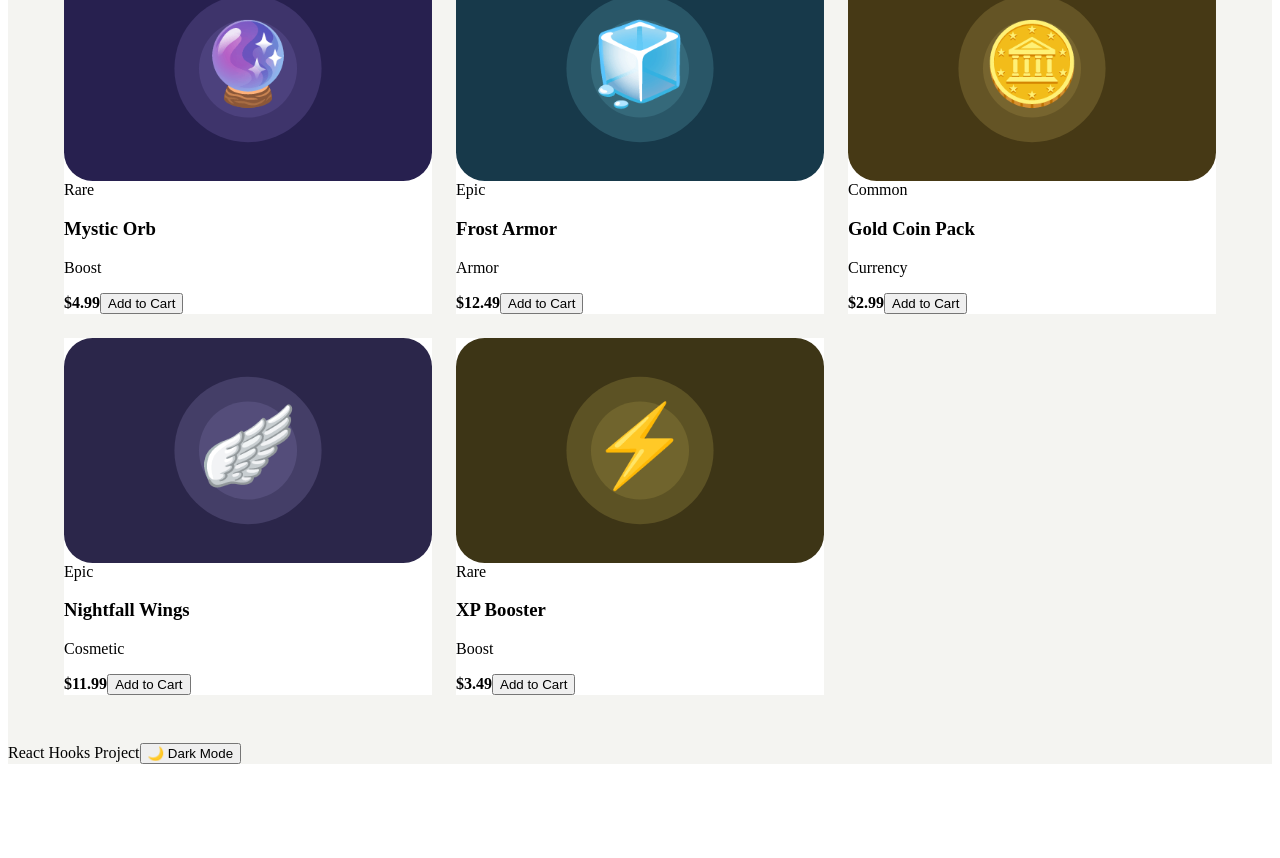
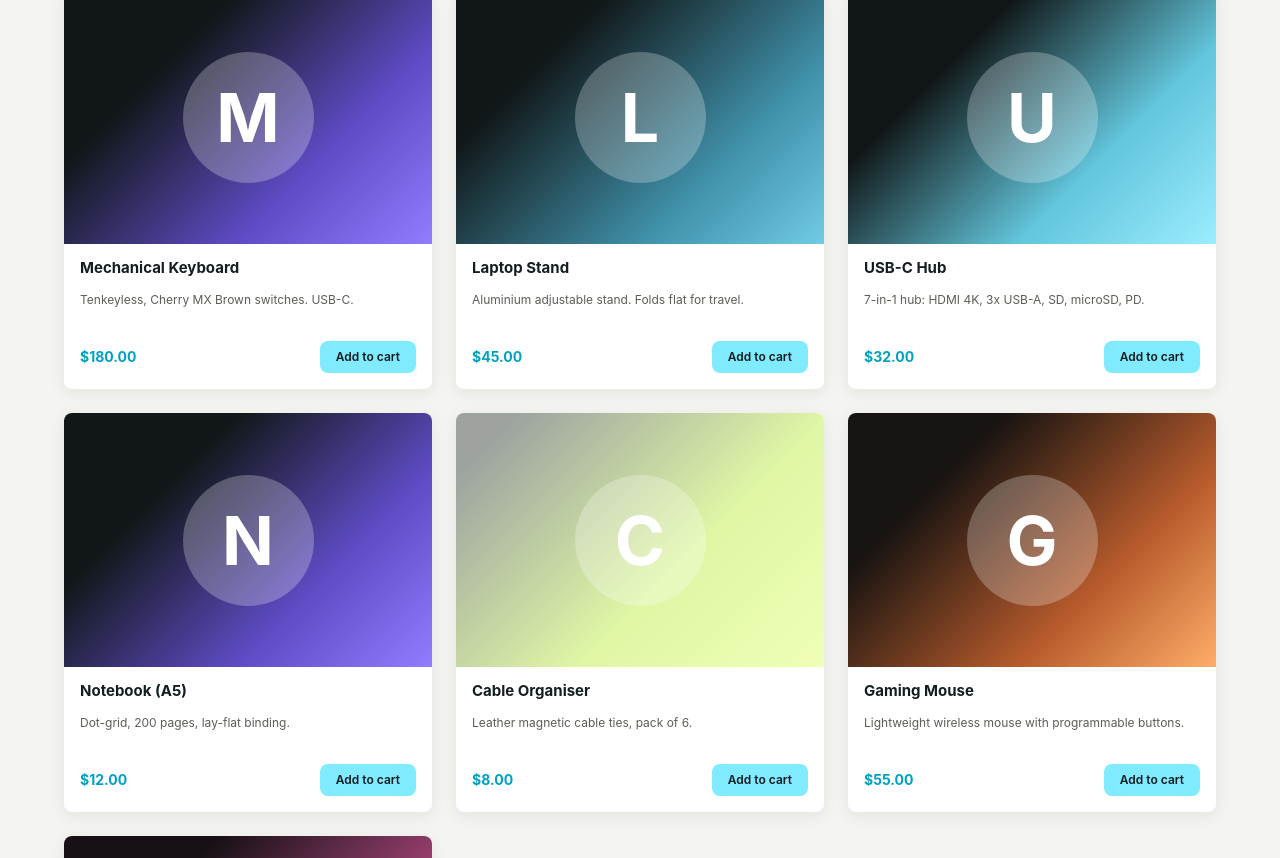
Before and after one commit to justshfarida/Checkout-Frontend, a React (Vite) app: page / in a window 1280 px wide. Shown: the part 542-1400 px from the top of the page. Before the commit the page ends 1314 px from the top, so only its background shows below. Built offline with nearby package versions, Linux system fonts and the light colour scheme.

Commit message:
Style store page and footer

```diff
--- a/src/components/catalog/ItemCard.css
+++ b/src/components/catalog/ItemCard.css
@@ -1,6 +1,281 @@
-.item-card{
-    display: flex;
-    flex-direction: column;
-    background: var(--color-surface);
-    border-radius: var(--radius-card);
+/* =========================
+   CARD
+   ========================= */
+
+.item-card {
+  display: flex;
+  flex-direction: column;
+
+  width: 100%;
+  /* Take 100% of the available width of my parent/grid cell. */
+  max-width: 368px;
+
+  background: var(--color-surface);
+
+  border-radius: var(--radius-md);
+  overflow: hidden;
+    /* Anything belonging to my children that extends outside my boundaries should be clipped. */
+  box-shadow: var(--shadow-card);
+
+  transition:
+    transform var(--transition-fast),
+    box-shadow var(--transition-fast);
 }
+
+.item-card:hover {
+  transform: translateY(-2px);
+}
+/* Moves the element 2 pixels upward along the vertical (Y) axis. */
+
+/* =========================
+   PRODUCT VISUAL
+   ========================= */
+
+.item-card__visual {
+  display: grid;
+  place-items: center;
+
+  width: 100%;
+  height: 254px;
+
+  flex-shrink: 0;
+}
+
+
+/* Cyan */
+
+.item-card__visual--cyan {
+  background:
+    linear-gradient(
+      135deg,
+      #111718 28%,
+      #62c6dc 68%,
+      #9cecff 100%
+    );
+}
+
+
+/* Purple */
+
+.item-card__visual--purple {
+  background:
+    linear-gradient(
+      135deg,
+      #111718 28%,
+      #5e4bc4 68%,
+      #927cff 100%
+    );
+}
+
+
+/* Lime */
+
+.item-card__visual--lime {
+  background:
+    linear-gradient(
+      135deg,
+      #9ea3a0 10%,
+      #dff6a5 60%,
+      #efffb5 100%
+    );
+}
+
+
+/* Blue */
+
+.item-card__visual--blue {
+  background:
+    linear-gradient(
+      135deg,
+      #111718 25%,
+      #3f8fa8 70%,
+      #71cbe5 100%
+    );
+}
+
+
+/* Orange */
+
+.item-card__visual--orange {
+  background:
+    linear-gradient(
+      135deg,
+      #171311 25%,
+      #b75b2c 68%,
+      #ffad69 100%
+    );
+}
+
+
+/* Pink */
+
+.item-card__visual--pink {
+  background:
+    linear-gradient(
+      135deg,
+      #171116 25%,
+      #a84479 68%,
+      #f48fc3 100%
+    );
+}
+
+
+/* =========================
+   INITIAL CIRCLE
+   ========================= */
+
+.item-card__initial {
+  display: grid;
+  place-items: center;
+
+  width: 131px;
+  height: 131px;
+
+  border-radius: 50%;
+
+  background: rgba(255, 255, 255, 0.25);
+  color: #ffffff;
+
+  font-family: var(--font-family);
+  font-size: 68px;
+  font-weight: 700;
+  line-height: 1;
+  letter-spacing: 0;
+
+}
+
+
+/* =========================
+   CARD BODY
+   ========================= */
+
+.item-card__body {
+  display: flex;
+  flex-direction: column;
+
+  flex: 1;
+  gap: 8px;
+  padding: var(--space-md);
+
+}
+
+
+/* =========================
+   TITLE
+   ========================= */
+
+.item-card__title {
+  margin: 0;
+
+  color: var(--color-text);
+
+  font-family: var(--font-family);
+  font-size: 15px;
+  font-weight: 700;
+  line-height: 100%;
+  letter-spacing: 0%;
+}
+
+
+/* =========================
+   DESCRIPTION
+   ========================= */
+
+.item-card__description {
+  margin: 8px 0 0;
+
+  color: var(--color-text-muted);
+
+  font-family: var(--font-family);
+  font-size: var(--font-size-xs);
+  font-weight: 400;
+  line-height: 18px;
+}
+
+
+/* =========================
+   FOOTER
+   ========================= */
+
+.item-card__footer {
+  display: flex;
+  justify-content: space-between;
+  align-items: center;
+  margin-top: auto;
+  padding-top: var(--space-lg);
+}
+
+
+/* =========================
+   PRICE
+   ========================= */
+
+.item-card__price {
+  color: var(--color-price);
+
+  font-family: var(--font-family);
+  font-size: 14px;
+  font-weight: 700;
+  line-height: 1;
+}
+
+
+/* =========================
+   BUTTON
+   ========================= */
+
+.item-card__button {
+  border: 0;
+  border-radius: 8px;
+
+  padding: 10px 16px;
+
+  background: var(--color-accent);
+  color: var(--color-text);
+
+  font-family: var(--font-family);
+  font-size: 12px;
+  font-weight: 600;
+  line-height: 1;
+
+  cursor: pointer;
+
+  transition:
+    background var(--transition-fast),
+    transform var(--transition-fast);
+}
+
+.item-card__button:hover:not(:disabled) {
+  background: var(--color-accent-hover);
+}
+
+.item-card__button:active:not(:disabled) {
+  transform: scale(0.97);
+}
+
+
+/* =========================
+   SOLD OUT
+   ========================= */
+
+.item-card__button:disabled {
+  background: var(--color-disabled-background);
+  color: var(--color-disabled-text);
+
+  cursor: not-allowed;
+}
+
+
+/* =========================
+   RESPONSIVE
+   ========================= */
+
+@media (max-width: 390px) {
+  .item-card {
+    max-width: none;
+  }
+
+  .item-card__visual {
+    height: 220px;
+  }
+}
--- a/src/components/catalog/ItemCard.jsx
+++ b/src/components/catalog/ItemCard.jsx
@@ -5,24 +5,26 @@ export default function ItemCard({ item }) {
   const { addToCart } = useCart();
 
   return (
-    <article className="item-card">
-      <img
-        className="item-card__image"
-        src={item.image}
-        alt={item.name}
-      />
+    <article
+      className={`item-card ${
+        item.soldOut ? "item-card--sold-out" : ""
+      }`}
+    >
+      <div
+        className={`item-card__visual item-card__visual--${item.variant}`}
+      >
+        <span className="item-card__initial">
+          {item.initial}
+        </span>
+      </div>
 
       <div className="item-card__body">
-        <span className="item-card__rarity">
-          {item.rarity}
-        </span>
-
         <h3 className="item-card__title">
           {item.name}
         </h3>
 
-        <p className="item-card__category">
-          {item.category}
+        <p className="item-card__description">
+          {item.description}
         </p>
 
         <div className="item-card__footer">
@@ -32,9 +34,11 @@ export default function ItemCard({ item }) {
 
           <button
             className="item-card__button"
+            type="button"
+            disabled={item.soldOut}
             onClick={() => addToCart(item)}
           >
-            Add to Cart
+            {item.soldOut ? "Sold out" : "Add to cart"}
           </button>
         </div>
       </div>
--- a/src/components/layout/Footer.css
+++ b/src/components/layout/Footer.css
@@ -0,0 +1,53 @@
+.footer {
+  display: flex;
+  justify-content: space-between;
+  align-items: center;
+  padding: 16px 48px;
+
+  background: var(--color-surface);
+  border-top: 1px solid var(--color-border);
+
+  font-family: var(--font-family);
+}
+
+.footer__text {
+  color: var(--color-text-muted);
+  font-size: 12px;
+  font-weight: 400;
+}
+
+.footer__theme-toggle {
+  padding: 8px 12px;
+
+  background: var(--color-surface);
+  color: var(--color-text);
+
+  border: 1px solid var(--color-border);
+  border-radius: var(--radius-sm);
+
+  font-family: inherit;
+  font-size: 12px;
+  font-weight: 600;
+
+  cursor: pointer;
+}
+
+.footer__theme-toggle:hover {
+  background: var(--color-accent);
+}
+
+
+/* Tablet */
+@media (max-width: 768px) {
+  .footer {
+    padding: 16px 24px;
+  }
+}
+
+
+/* Mobile */
+@media (max-width: 390px) {
+  .footer {
+    padding: 16px;
+  }
+}
--- a/src/components/layout/Footer.jsx
+++ b/src/components/layout/Footer.jsx
@@ -1,9 +1,15 @@
+import "./Footer.css";
+
 export default function Footer({ theme, onThemeToggle }) {
   return (
-    <footer>
-      <span>React Hooks Project</span>
+    <footer className="footer">
+      <span className="footer__text">React Hooks Project</span>
 
-      <button className="theme-toggle" type="button" onClick={onThemeToggle}>
+      <button
+        className="footer__theme-toggle"
+        type="button"
+        onClick={onThemeToggle}
+      >
         {theme === "dark" ? "☀️ Light Mode" : "🌙 Dark Mode"}
       </button>
     </footer>
--- a/src/data/items.js
+++ b/src/data/items.js
@@ -1,10 +1,92 @@
-export const GAME_ITEMS = [
-  { id: 1, name: "Crimson Dragon Skin", category: "Skin", price: 14.99, icon: "🐉", image: "/images/dragon.svg", rarity: "Legendary" },
-  { id: 2, name: "Shadowblade", category: "Weapon", price: 9.99, icon: "🗡️", image: "/images/blade.svg", rarity: "Epic" },
-  { id: 3, name: "Phoenix Mount", category: "Mount", price: 19.99, icon: "🔥", image: "/images/phoenix.svg", rarity: "Legendary" },
-  { id: 4, name: "Mystic Orb", category: "Boost", price: 4.99, icon: "🔮", image: "/images/orb.svg", rarity: "Rare" },
-  { id: 5, name: "Frost Armor", category: "Armor", price: 12.49, icon: "🧊", image: "/images/armor.svg", rarity: "Epic" },
-  { id: 6, name: "Gold Coin Pack", category: "Currency", price: 2.99, icon: "🪙", image: "/images/coin.svg", rarity: "Common" },
-  { id: 7, name: "Nightfall Wings", category: "Cosmetic", price: 11.99, icon: "🪽", image: "/images/wings.svg", rarity: "Epic" },
-  { id: 8, name: "XP Booster", category: "Boost", price: 3.49, icon: "⚡", image: "/images/boost.svg", rarity: "Rare" }
+export const STORE_ITEMS = [
+  {
+    id: 1,
+    name: "Xsolla T-Shirt",
+    description: "Classic cotton tee with Xsolla logo. Unisex fit.",
+    price: 25.0,
+    initial: "X",
+    variant: "cyan",
+    soldOut: false,
+  },
+  {
+    id: 2,
+    name: "Developer Hoodie",
+    description: "Heavyweight pullover hoodie. Perfect for late-night PRs.",
+    price: 60.0,
+    initial: "D",
+    variant: "cyan",
+    soldOut: false,
+  },
+  {
+    id: 3,
+    name: "Sticker Pack",
+    description: "10-pack of Xsolla and open-source themed stickers.",
+    price: 5.0,
+    initial: "S",
+    variant: "lime",
+    soldOut: true,
+  },
+  {
+    id: 4,
+    name: "Mechanical Keyboard",
+    description: "Tenkeyless, Cherry MX Brown switches. USB-C.",
+    price: 180.0,
+    initial: "M",
+    variant: "purple",
+    soldOut: false,
+  },
+  {
+    id: 5,
+    name: "Laptop Stand",
+    description: "Aluminium adjustable stand. Folds flat for travel.",
+    price: 45.0,
+    initial: "L",
+    variant: "blue",
+    soldOut: false,
+  },
+  {
+    id: 6,
+    name: "USB-C Hub",
+    description: "7-in-1 hub: HDMI 4K, 3x USB-A, SD, microSD, PD.",
+    price: 32.0,
+    initial: "U",
+    variant: "cyan",
+    soldOut: false,
+  },
+  {
+    id: 7,
+    name: "Notebook (A5)",
+    description: "Dot-grid, 200 pages, lay-flat binding.",
+    price: 12.0,
+    initial: "N",
+    variant: "purple",
+    soldOut: false,
+  },
+  {
+    id: 8,
+    name: "Cable Organiser",
+    description: "Leather magnetic cable ties, pack of 6.",
+    price: 8.0,
+    initial: "C",
+    variant: "lime",
+    soldOut: false,
+  },
+  {
+    id: 9,
+    name: "Gaming Mouse",
+    description: "Lightweight wireless mouse with programmable buttons.",
+    price: 55.0,
+    initial: "G",
+    variant: "orange",
+    soldOut: false,
+  },
+  {
+    id: 10,
+    name: "Desk Mat",
+    description: "Large soft-touch desk mat with non-slip rubber base.",
+    price: 20.0,
+    initial: "D",
+    variant: "pink",
+    soldOut: false,
+  },
 ];
--- a/src/pages/StorePage.css
+++ b/src/pages/StorePage.css
@@ -10,3 +10,15 @@
 .store-page__catalog {
   width: 100%;
 }
+
+@media (max-width: 768px) {
+  .store-page__main {
+    padding: 24px;
+  }
+}
+
+@media (max-width: 390px) {
+  .store-page__main {
+    padding: 16px;
+  }
+}
--- a/src/pages/StorePage.jsx
+++ b/src/pages/StorePage.jsx
@@ -1,6 +1,6 @@
 import { useState } from "react";
 
-import { GAME_ITEMS } from "../data/items";
+import { STORE_ITEMS } from "../data/items";
 
 import Navbar from "../components/layout/Navbar";
 import Footer from "../components/layout/Footer";
@@ -34,7 +34,7 @@ export default function StorePage({ theme, onThemeToggle }) {
 
       <main className="store-page__main">
         <section className="store-page__catalog">
-          <ItemGrid items={GAME_ITEMS} />
+          <ItemGrid items={STORE_ITEMS} />
         </section>
       </main>
 
--- a/src/styles/globals.css
+++ b/src/styles/globals.css
@@ -0,0 +1,3 @@
+body{
+    margin: 0;
+}
```
